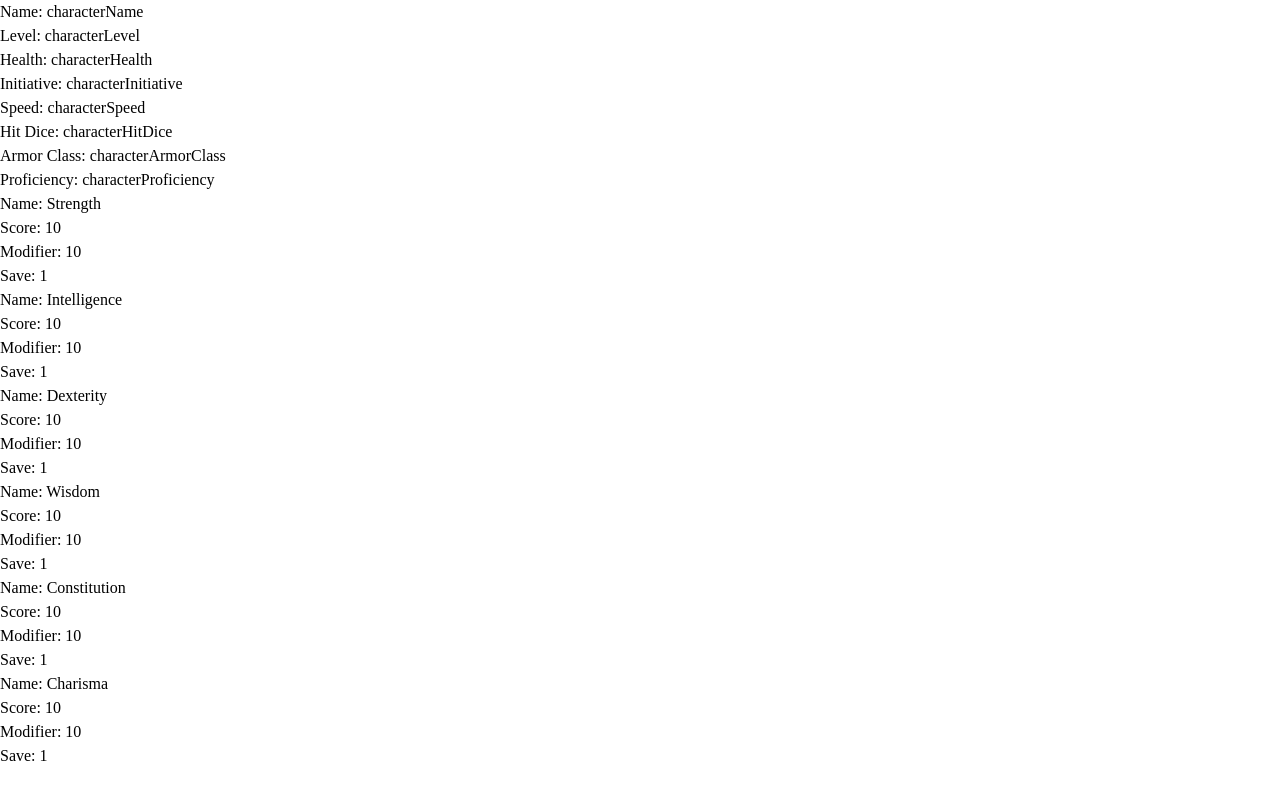
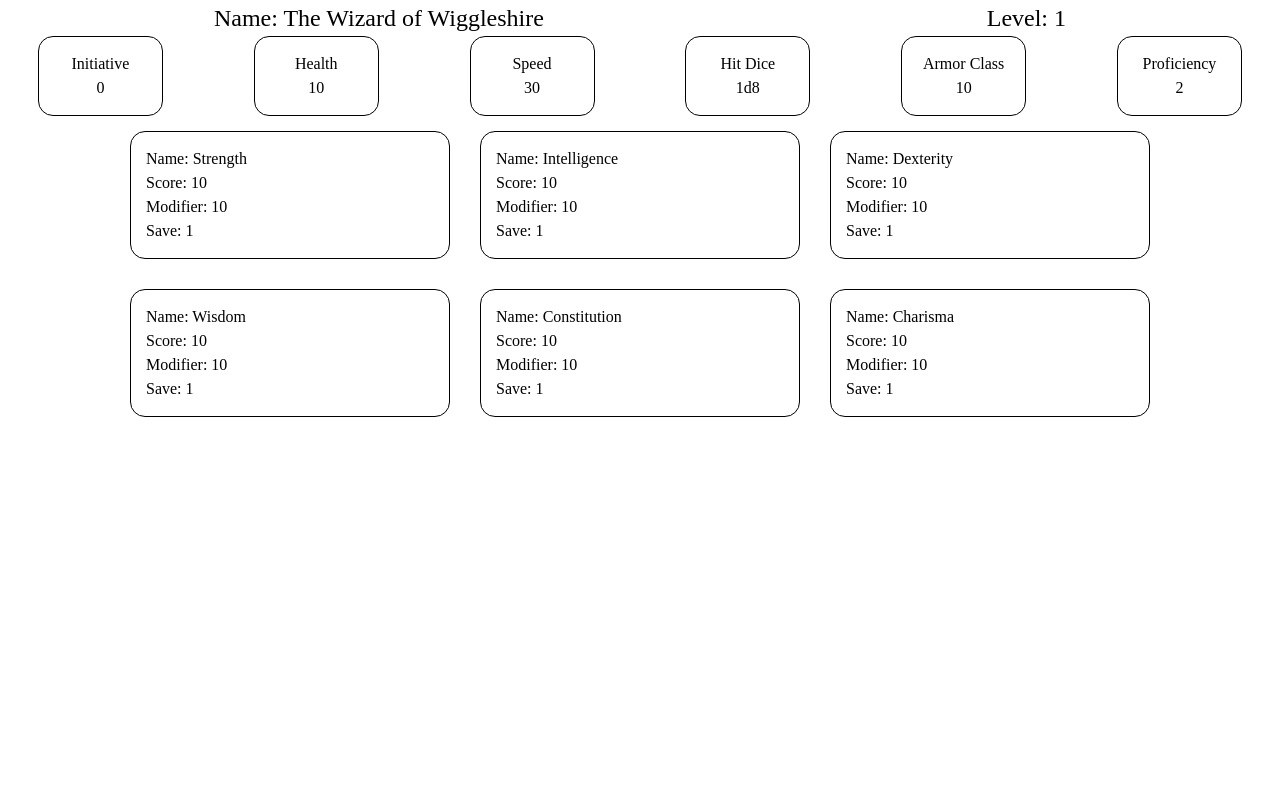
Before and after one commit to cody-mick/dnd-character-sheet, a React (Vite) app: page / in a window 1280 px wide. Built offline with nearby package versions, Linux system fonts and the light colour scheme.

Commit message:
👌 IMPROVE: more progress

```diff
--- a/src/App.scss
+++ b/src/App.scss
@@ -0,0 +1 @@
+@import "./components/character/CharacterDetail.scss";
--- /dev/null
+++ b/src/components/character/CharacterDetail.scss
@@ -0,0 +1,48 @@
+.character-detail {
+	width: 100%;
+
+	.name-level {
+		display: flex;
+		flex-direction: row;
+		gap: 15px;
+
+		.character-name,
+		.character-level {
+			font-size: 24px;
+		}
+	}
+
+	.character-stat {
+		border: 1px solid black;
+		border-radius: 15px;
+		padding: 15px;
+		width: 125px;
+		display: flex;
+		flex-direction: column;
+		justify-content: center;
+		align-items: center;
+	}
+
+	.stats {
+		display: flex;
+		flex-direction: row;
+		gap: 15px;
+	}
+
+	.traits {
+		display: flex;
+		flex-direction: row;
+		width: 100%;
+		flex-wrap: wrap;
+		justify-content: center;
+		align-items: center;
+	}
+
+	.character-traits {
+		border: 1px solid black;
+		width: 25%;
+		border-radius: 15px;
+		padding: 15px;
+		margin: 15px;
+	}
+}
--- a/src/components/character/CharacterDetail.tsx
+++ b/src/components/character/CharacterDetail.tsx
@@ -1,26 +1,25 @@
 import React from "react";
 import CoreStat from "./CoreStat";
+import CharacterStat from "./CharacterStat";
 
 export default function CharacterDetail() {
 	return (
-		<div>
+		<div className="character-detail">
 			<div className="name-level">
-				<div className="name">Name: characterName</div>
-				<div className="level">Level: characterLevel</div>
+				<div className="character-name">
+					Name: The Wizard of Wiggleshire
+				</div>
+				<div className="character-level">Level: 1</div>
 			</div>
 			<div className="stats">
-				<div className="health">Health: characterHealth</div>
-				<div className="initiative">
-					Initiative: characterInitiative
-				</div>
-				<div className="speed">Speed: characterSpeed</div>
-				<div className="hitDice">Hit Dice: characterHitDice</div>
-				<div className="armor-class">
-					Armor Class: characterArmorClass
-				</div>
-				<div className="proficiency">
-					Proficiency: characterProficiency
-				</div>
+				<CharacterStat name={"Initiative"} score={0} />
+				<CharacterStat name={"Health"} score={10} />
+				<CharacterStat name={"Speed"} score={30} />
+				<CharacterStat name={"Hit Dice"} score={"1d8"} />
+				<CharacterStat name={"Armor Class"} score={10} />
+				<CharacterStat name={"Proficiency"} score={2} />
+			</div>
+			<div className="traits">
 				<CoreStat name={"Strength"} score={10} modifier={10} save={1} />
 				<CoreStat
 					name={"Intelligence"}
--- /dev/null
+++ b/src/components/character/CharacterStat.tsx
@@ -0,0 +1,12 @@
+import React from "react";
+
+type CharacterStat = { name: string; score: number | string };
+
+export default function CharacterStat({ name, score }: CharacterStat) {
+	return (
+		<div className="character-stat">
+			<div className="stat-name">{name}</div>
+			<div className="stat-score">{score}</div>
+		</div>
+	);
+}
--- a/src/components/character/CoreStat.tsx
+++ b/src/components/character/CoreStat.tsx
@@ -4,7 +4,7 @@ type CoreStat = { name: string; score: number; modifier: number; save: number };
 
 export default function CoreStat({ name, score, modifier, save }: CoreStat) {
 	return (
-		<div>
+		<div className="character-traits">
 			<div className="name">Name: {name}</div>
 			<div className="score">Score: {score}</div>
 			<div className="modifier">Modifier: {modifier}</div>
--- a/src/index.scss
+++ b/src/index.scss
@@ -8,7 +8,7 @@
 	box-sizing: border-box;
 }
 * {
-	margin: 0;
+	margin: 0 auto;
 }
 html,
 body {
```
